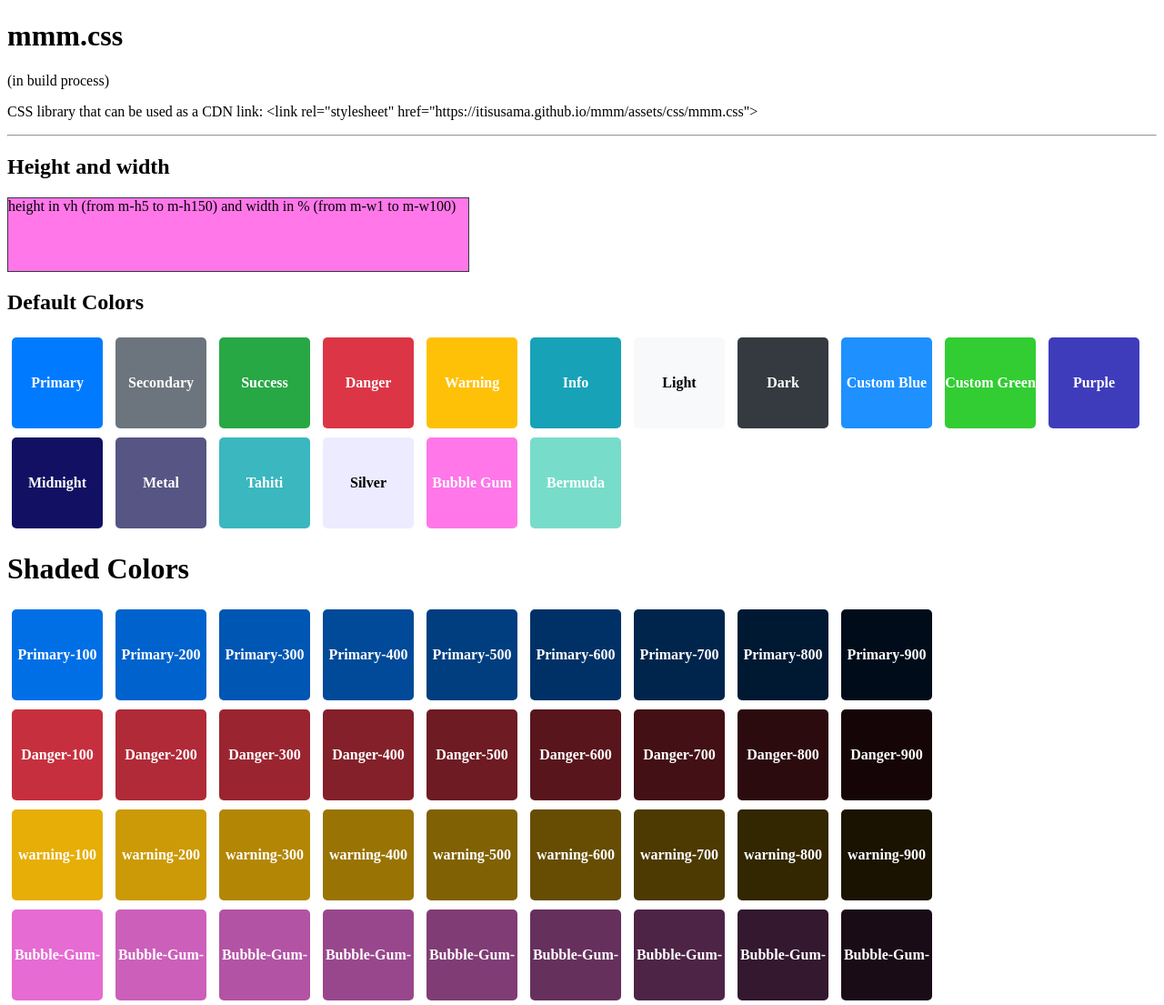
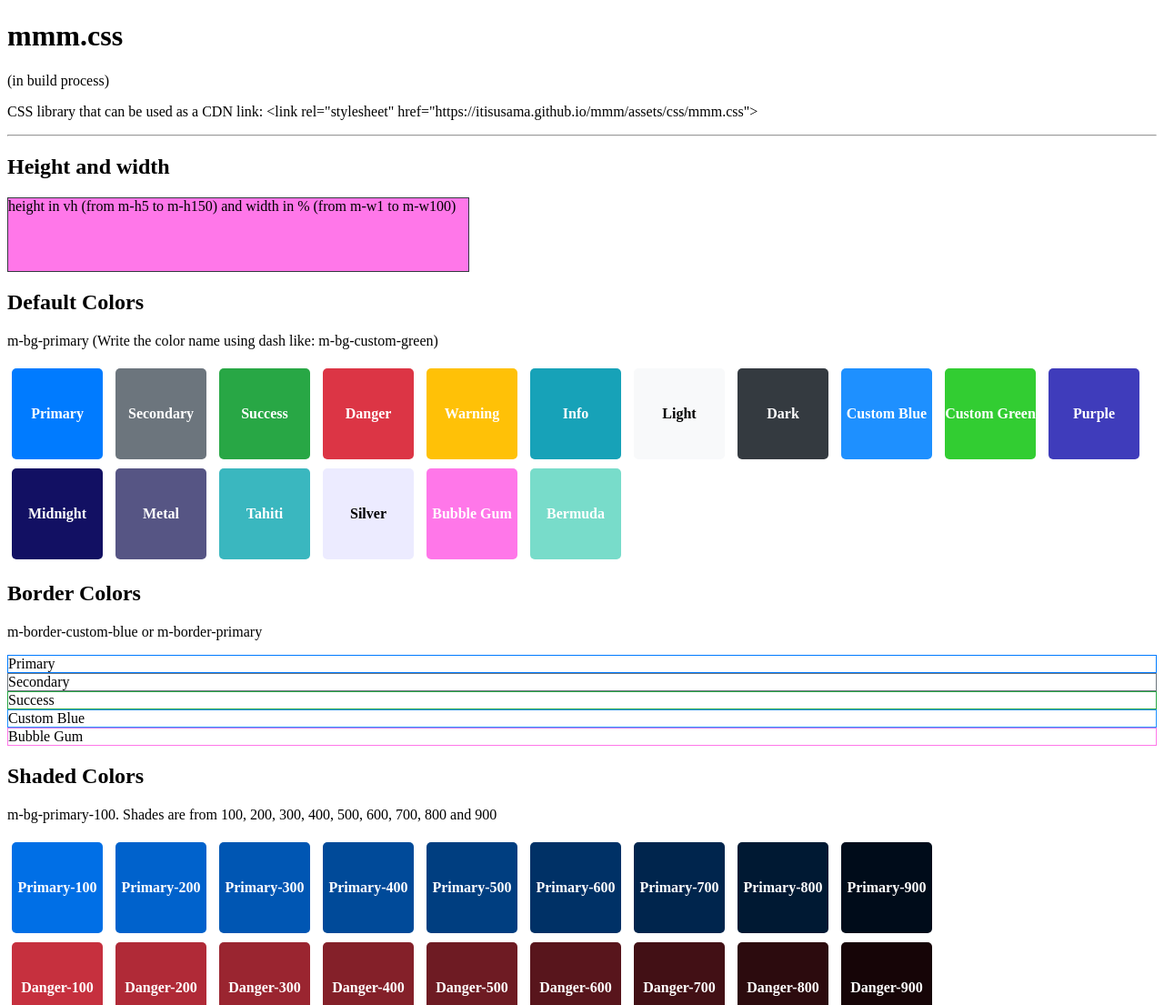
Before and after one commit to itisusama/mmm, a plain HTML site: page index.html in a window 1280 px wide. Shown: the top 1105 px of the page at 91% size. Drawn offline with Linux system fonts and the light colour scheme.

Commit message:
Added Explaination

```diff
--- a/assets/scss/mmm.scss
+++ b/assets/scss/mmm.scss
@@ -1,2 +1,2 @@
 @import 'includes/colors';
-@import 'includes/typography';
+@import 'includes/utilities';
--- a/index.html
+++ b/index.html
@@ -30,6 +30,7 @@
   </section>
 
     <h2>Default Colors</h2>
+    <p>m-bg-primary (Write the color name using dash like: m-bg-custom-green)</p>
   <div class="color-box m-bg-primary">Primary</div>
   <div class="color-box m-bg-secondary">Secondary</div>
   <div class="color-box m-bg-success">Success</div>
@@ -48,7 +49,18 @@
   <div class="color-box m-bg-bubble-gum">Bubble Gum</div>
   <div class="color-box m-bg-bermuda">Bermuda</div>
 
-  <h1>Shaded Colors</h1>
+  <h2>Border Colors</h2>
+  <p>m-border-custom-blue or m-border-primary </p>
+<section>
+  <div class="m-border-primary border-box">Primary</div>
+  <div class="m-border-secondary border-box">Secondary</div>
+  <div class="m-border-success border-box">Success</div>
+  <div class="m-border-custom-blue border-box">Custom Blue</div>
+  <div class="m-border-bubble-gum border-box">Bubble Gum</div>
+</section>
+
+  <h2>Shaded Colors</h2>
+  <p>m-bg-primary-100. Shades are from 100, 200, 300, 400, 500, 600, 700, 800 and 900</p>
   <section>
     <div class="color-box m-bg-primary-100">Primary-100</div>
     <div class="color-box m-bg-primary-200">Primary-200</div>
```
Also changed, not shown: assets/scss/includes/_utilities.scss (renamed from assets/scss/includes/_typography.scss), 1 other file.
